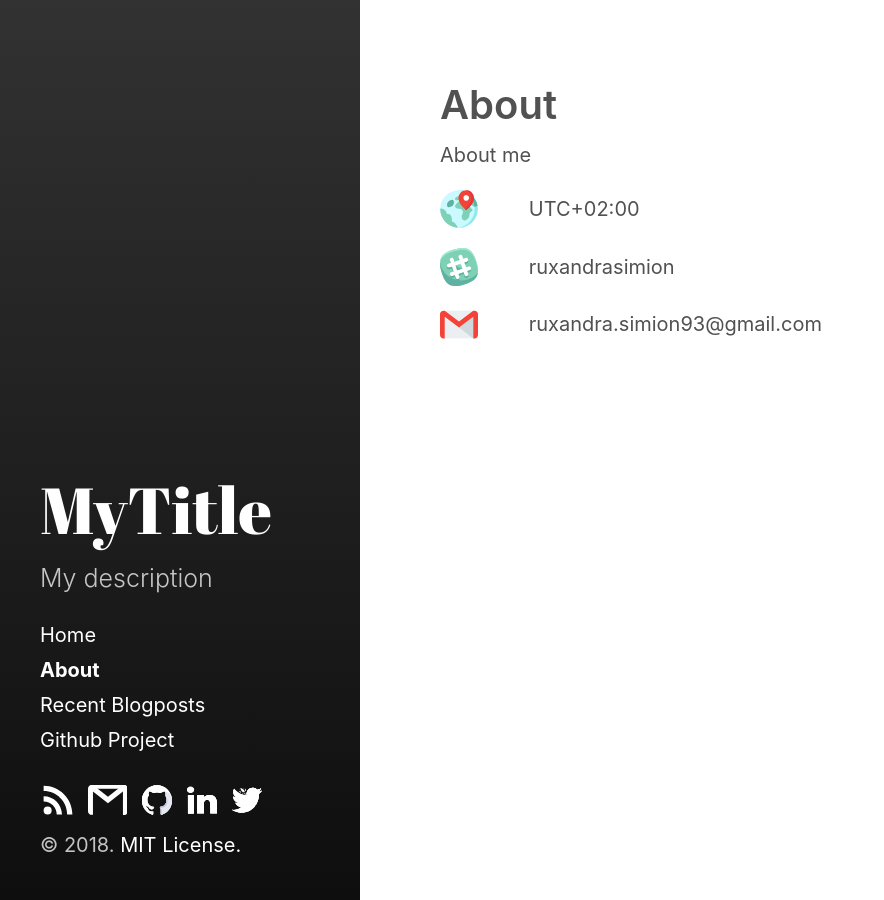
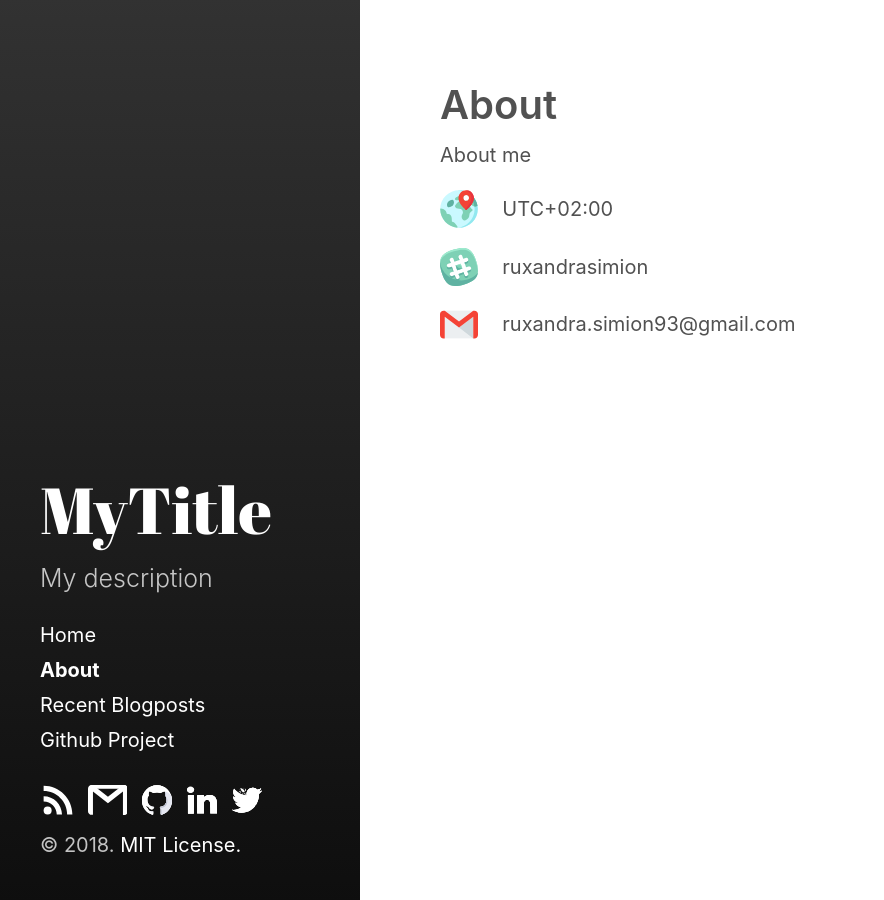
Before and after one commit to ruxandraS/ruxandraS.github.io, a Jekyll site: the page built from about.md, in a window 1280 px wide. Shown: the whole page, without its empty margins (0-884 px from the left). Built offline with Jekyll 4.4.1, drawn with Linux system fonts in a browser that asks for light colours.

Commit message:
Change about spacing

```diff
--- a/about.md
+++ b/about.md
@@ -7,7 +7,7 @@ permalink: /about/
 About me
 <!-- Contct details -->
 <p>
-	<div style="display:inline-block; min-width:2.2cm; height:1cm; align: center;vertical-align: middle;">
+	<div style="display:inline-block; min-width:1.5cm; height:1cm; align: center;vertical-align: middle;">
 		<img src="https://ruxandraS.github.io/assets/images/globe.svg" style="height:1cm;"/>
 	</div>
 	<div style="display:inline-block;vertical-align: middle;">
@@ -16,7 +16,7 @@ About me
 </p>
 
 <p>
-	<div style="display:inline-block; min-width:2.2cm; height:1cm; align: center;vertical-align: middle;">
+	<div style="display:inline-block; min-width:1.5cm; height:1cm; align: center;vertical-align: middle;">
 		<img src="https://ruxandraS.github.io/assets/images/irc.svg" style="height:1cm;"/>
 	</div>
 	<div style="display:inline-block;vertical-align: middle;">
@@ -25,7 +25,7 @@ About me
 </p>
 
 <p>
-	<div style="display:inline-block; min-width:2.2cm; height:1cm; align: center;vertical-align: middle;">
+	<div style="display:inline-block; min-width:1.5cm; height:1cm; align: center;vertical-align: middle;">
 		<img src="https://ruxandraS.github.io/assets/images/gmail.svg" style="height:1cm;"/>
 	</div>
 	<div style="display:inline-block;vertical-align: middle;">
```
Also changed, not shown: 2 other files.
